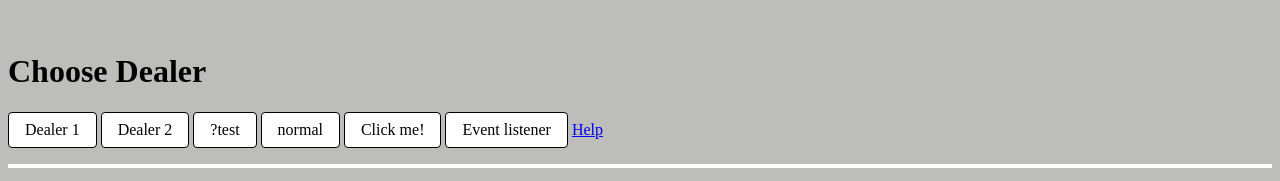
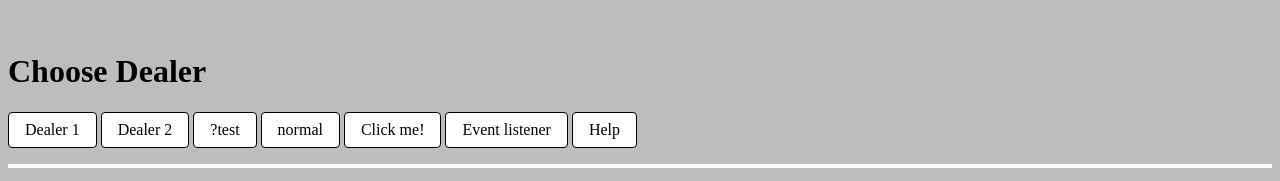
Before and after one commit to ludoprt/neinnein, a plain HTML site: page index.html in a window 1280 px wide. Shown: the part 1932-2113 px from the top of the page. Drawn offline with Linux system fonts and the light colour scheme; no server answers; a script that the page names is missing; a web font is replaced by a local one.

Commit message:
Update index.html

```diff
--- a/index.html
+++ b/index.html
@@ -336,7 +336,7 @@ const currenturl = window.location.href;
     <button id="normal-btn">normal</button>
     <button class="burger-links">Click me!</button>
     <button class="event">Event listener</button>
-    <a href="/help" class="help-button">Help</a>
+    <button onclick="location.href='help/'">Help</button>
     <footer class="footer">
       <div class="links"></div>
       <a
```
